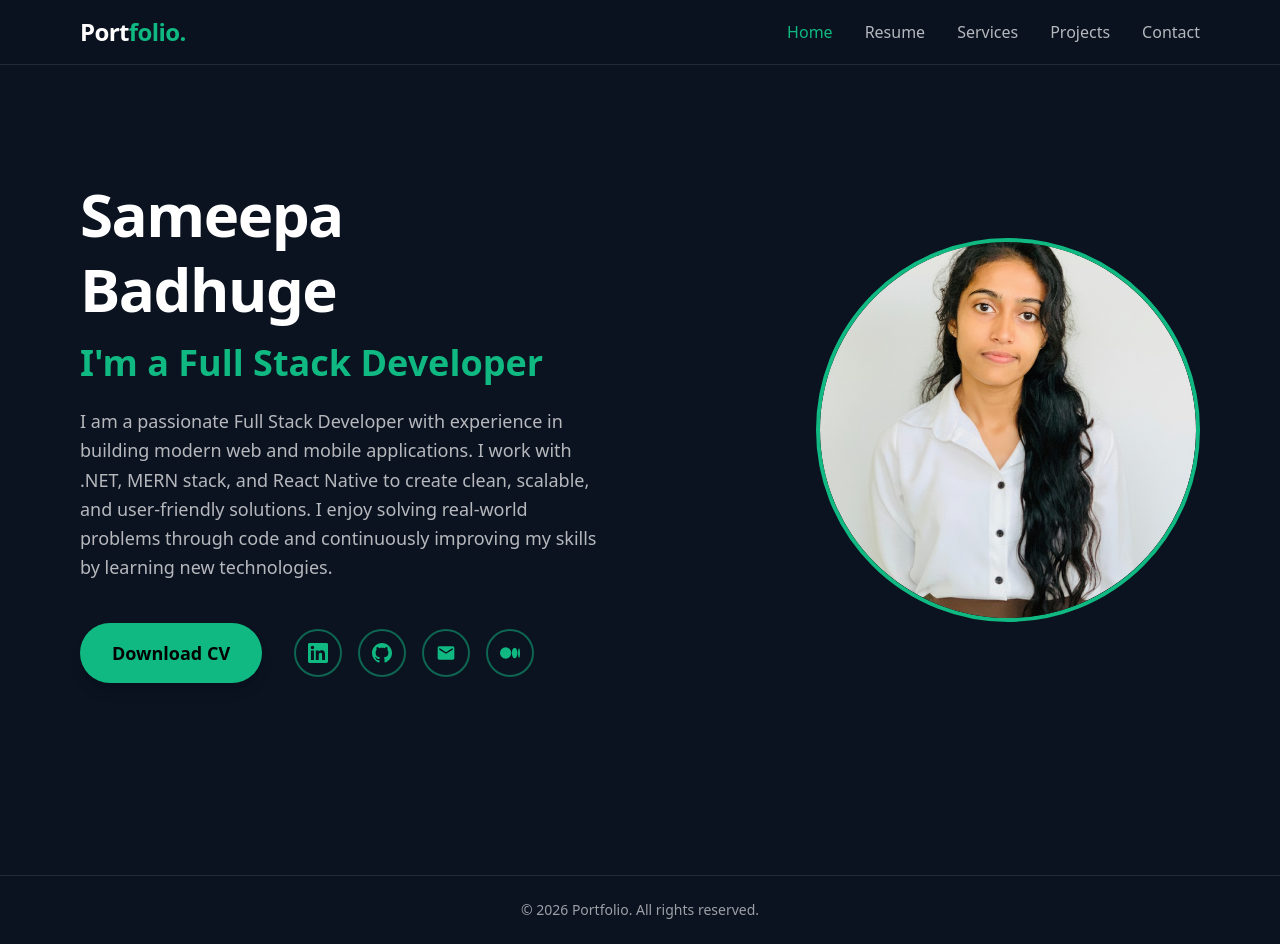
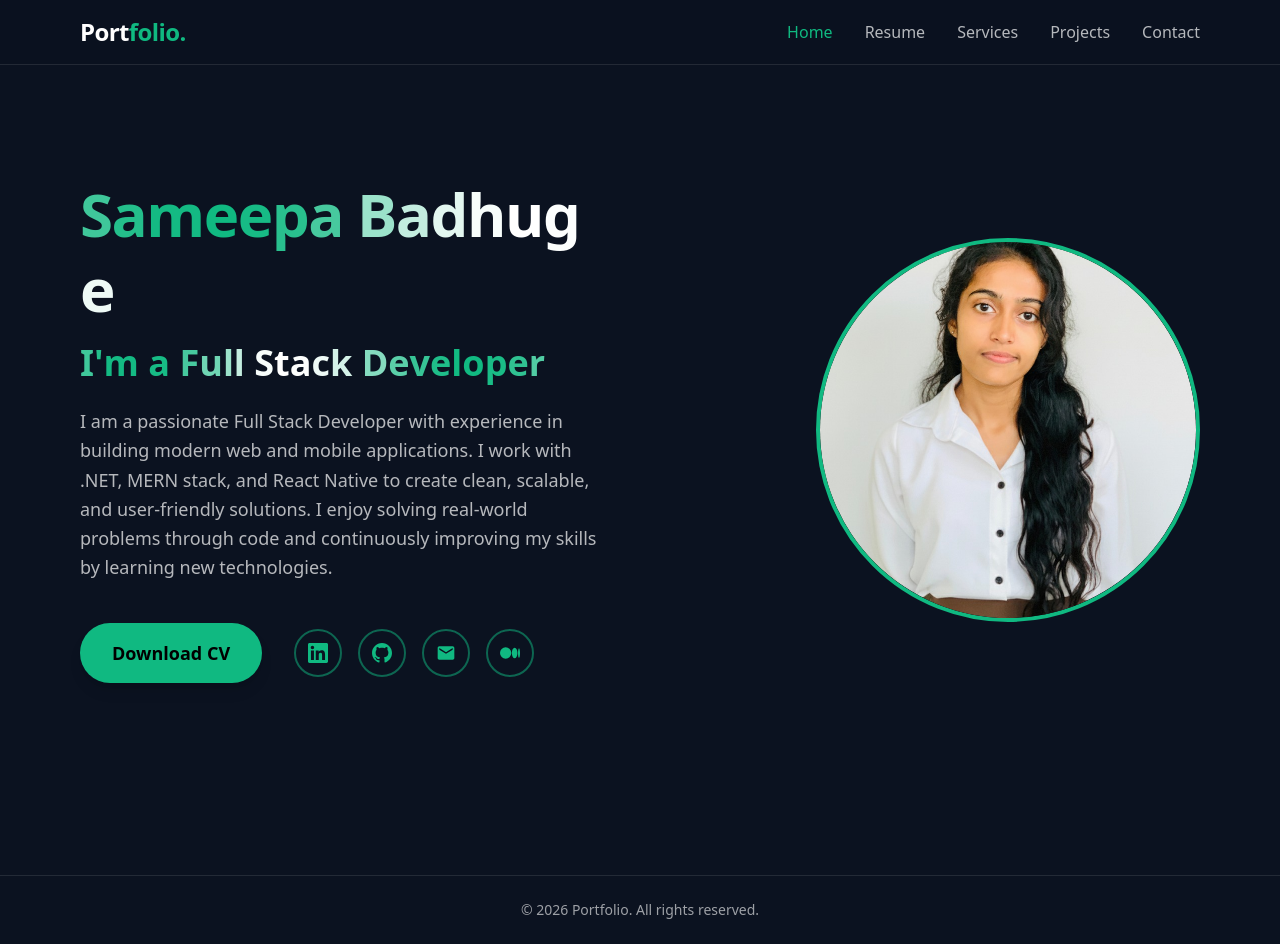
Before and after one commit to sameepabadhuge/react-portfolio, a React (Vite) app: page / in a window 1280 px wide. Built offline with nearby package versions, Linux system fonts and the light colour scheme.

Commit message:
add animation

```diff
--- a/src/index.css
+++ b/src/index.css
@@ -47,4 +47,21 @@
 border: 3px solid #10B981;
 box-shadow: 0 0 25px rgba(16,185,129,0.35);
 }
+
+.animated-letter {
+display: inline-block;
+animation: letterColor 1.5s ease-in-out infinite;
+color: #ffffff;
 }
+}
+
+@keyframes letterColor {
+0%, 100% { color: #ffffff; }
+50% { color: #10B981; }
+}
+
+@media (prefers-reduced-motion: reduce) {
+.animated-letter {
+animation: none;
+}
+}
--- a/src/pages/Home.jsx
+++ b/src/pages/Home.jsx
@@ -14,10 +14,10 @@ export default function Home() {
       <div className="space-y-6">
         <div>
           <h1 className="text-4xl sm:text-5xl md:text-6xl font-extrabold tracking-tight leading-tight">
-            Sameepa Badhuge
+            <AnimatedText text="Sameepa Badhuge" />
           </h1>
           <h2 className="mt-4 text-2xl sm:text-3xl md:text-4xl font-bold text-[#10B981]">
-            I'm a Full Stack Developer
+            <AnimatedText text="I'm a Full Stack Developer" />
           </h2>
         </div>
 
@@ -93,3 +93,19 @@ function SocialIcon({ icon }) {
 
   return icons[icon] || null;
 }
+
+function AnimatedText({ text }) {
+  return (
+    <span className="inline-flex flex-wrap">
+      {text.split('').map((char, idx) => (
+        <span
+          key={`${char}-${idx}`}
+          className="animated-letter"
+          style={{ animationDelay: `${idx * 0.08}s` }}
+        >
+          {char === ' ' ? '\u00A0' : char}
+        </span>
+      ))}
+    </span>
+  );
+}
```
Also changed, not shown: 1 other file (tests, documents, lock files or other folders). Lines whose indentation alone changed are shown as unchanged.
